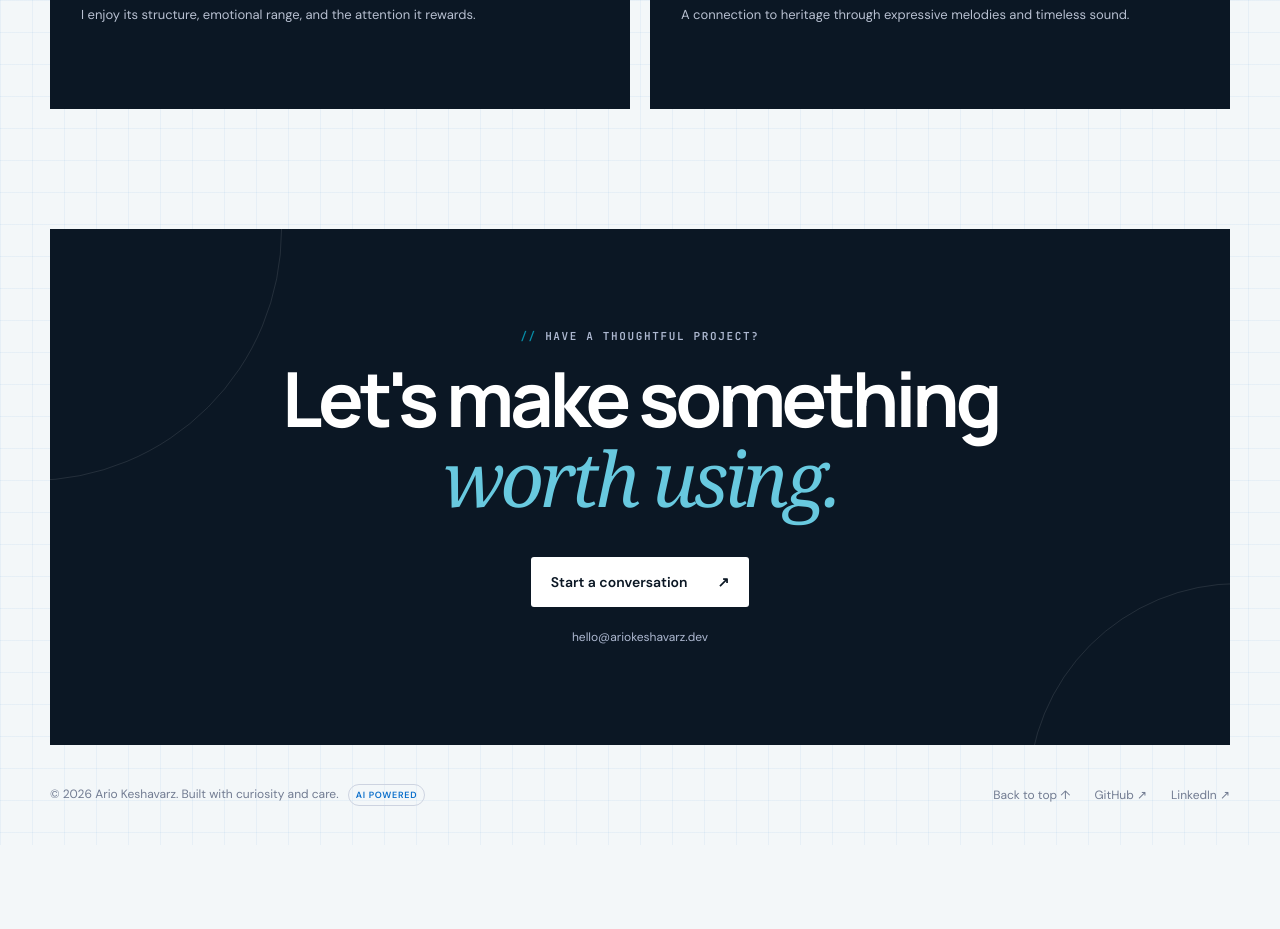
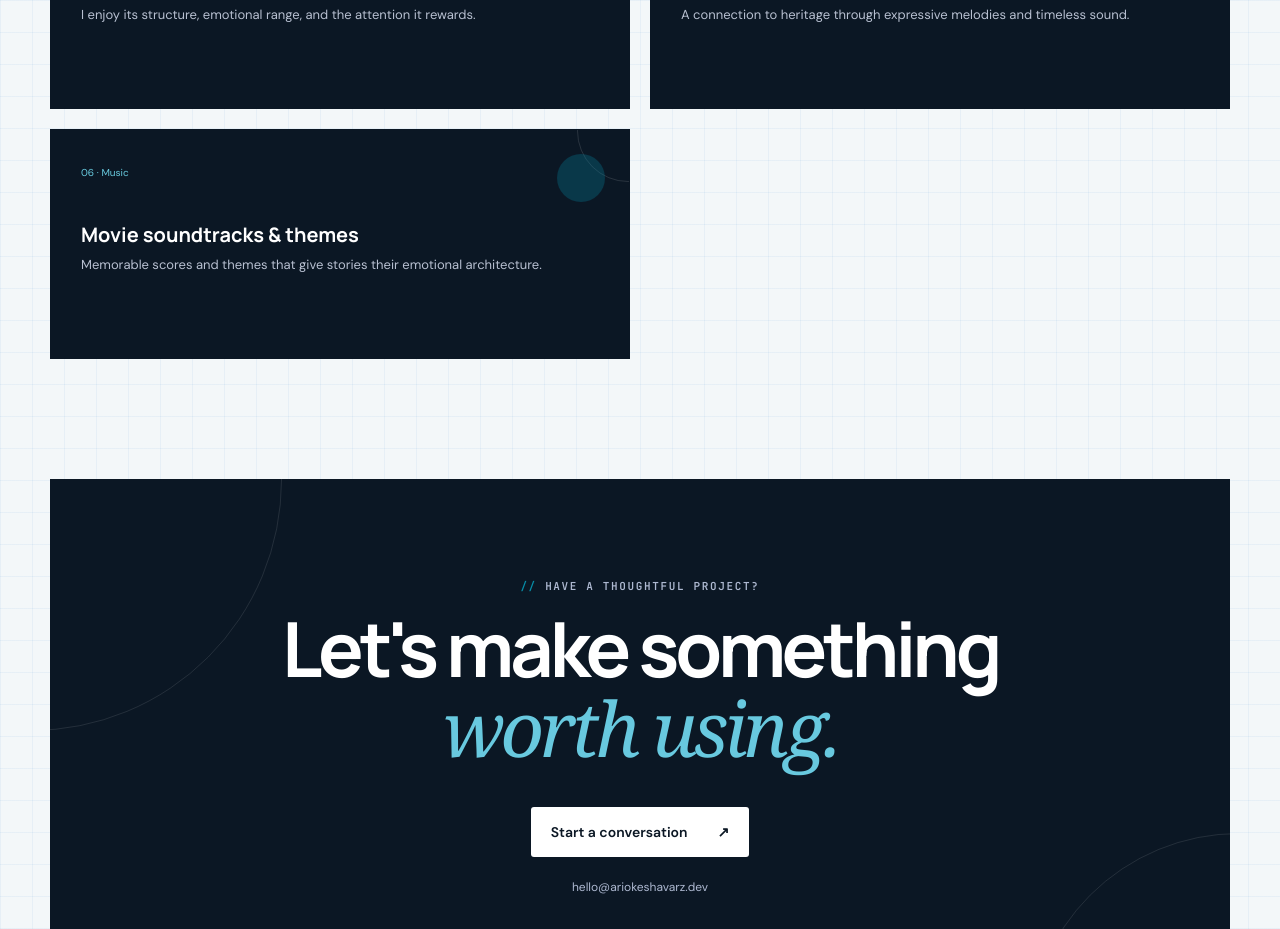
Before and after one commit to MoKeshavarz/mokeshavarz.github.io, a Next.js app: page / in a window 1280 px wide. Shown: the part 6880-7809 px from the top of the page. Before the commit the page ends 7725 px from the top, so only its background shows below. Built offline with nearby package versions, Linux system fonts and the light colour scheme.

Commit message:
Update content.ts

```diff
--- a/app/content.ts
+++ b/app/content.ts
@@ -1,5 +1,8 @@
 export const profile = {
   name: "Ario Keshavarz",
+  firstName: "Mohammad",
+  shortFirstName: "Mo",
+  preferredName: "Ario",
   initials: "AK",
   intro: "I design and build dependable digital products—turning complex problems into clear, useful experiences.",
   location: "Tehran, Iran · Available worldwide",
@@ -128,4 +131,5 @@ export const activities = [
   { title: "Bodybuilding", category: "Training", summary: "Consistency, progressive discipline, and becoming stronger over time." },
   { title: "European classical", category: "Music", summary: "I enjoy its structure, emotional range, and the attention it rewards." },
   { title: "Traditional Persian", category: "Music", summary: "A connection to heritage through expressive melodies and timeless sound." },
+  { title: "Movie soundtracks & themes", category: "Music", summary: "Memorable scores and themes that give stories their emotional architecture." },
 ];
```
